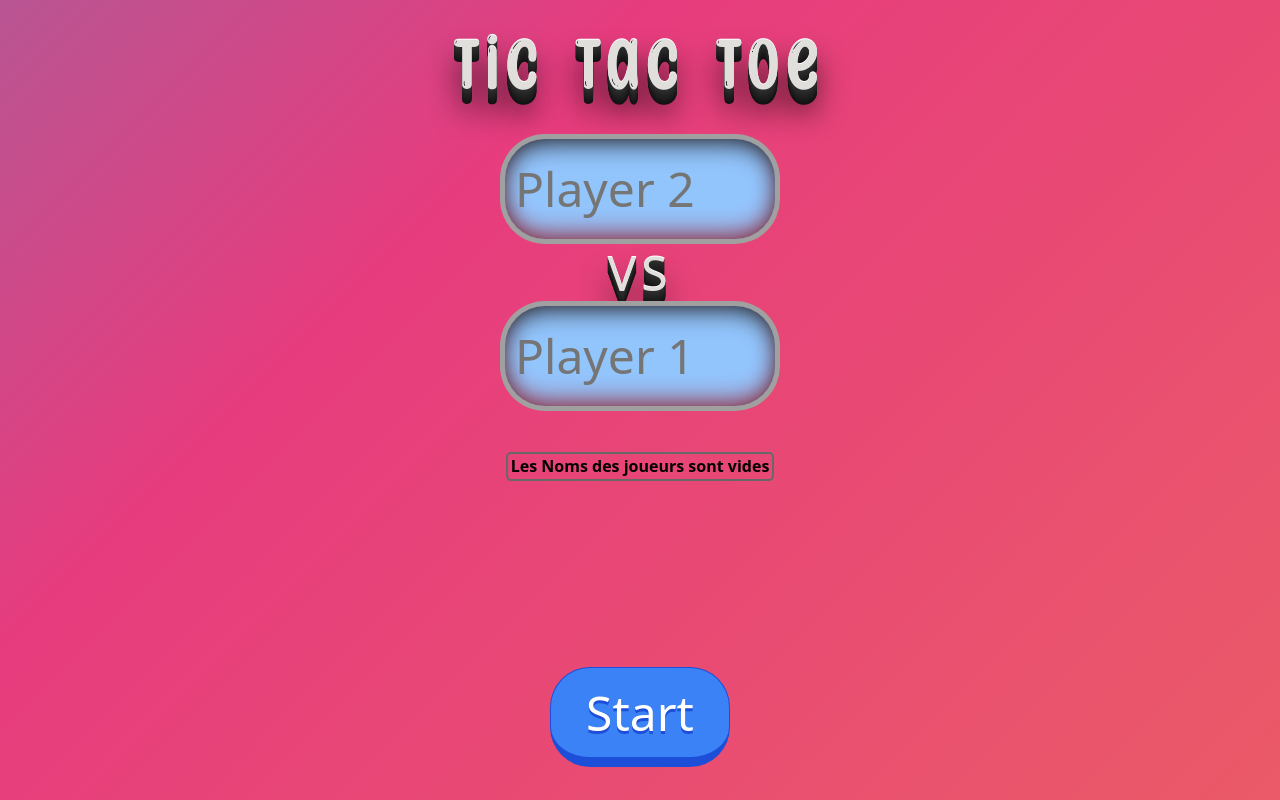
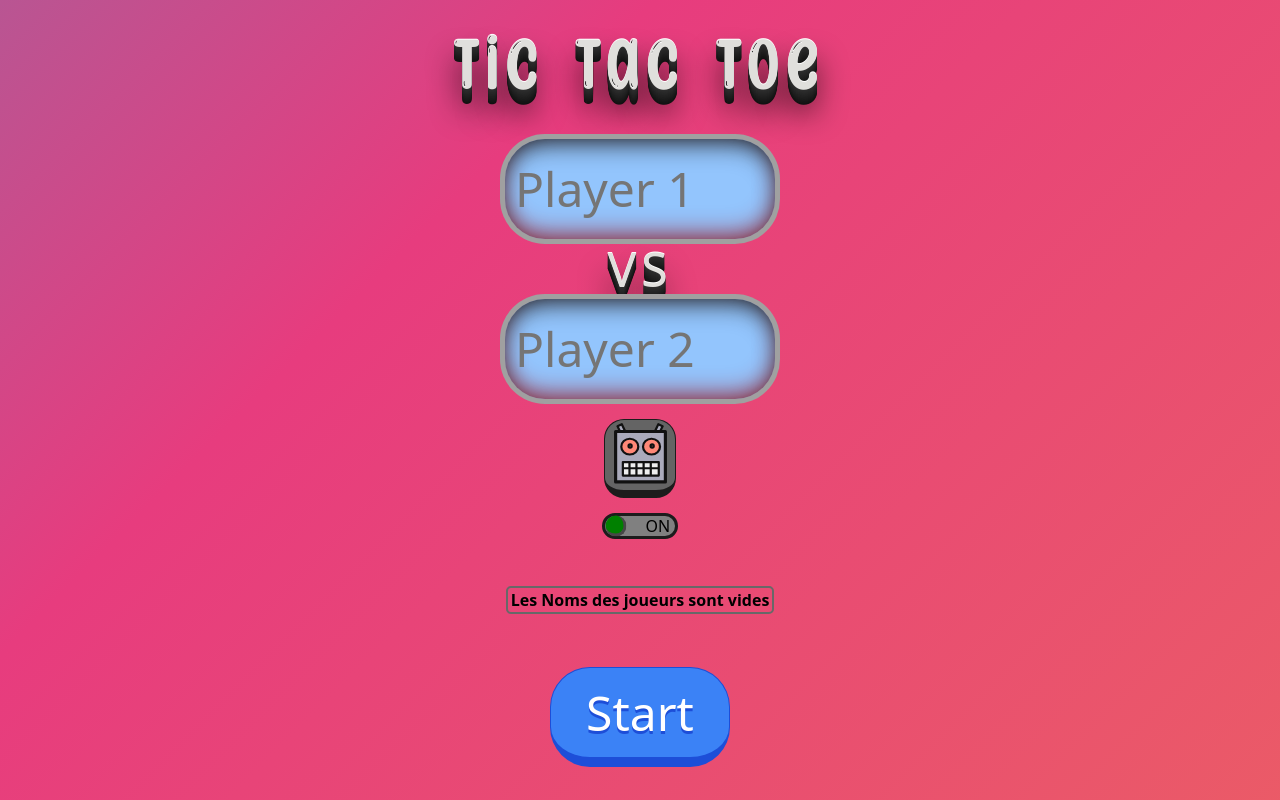
Before and after one commit to Bilou0412/Project-Tic-Tac-Toe, a website: page index.html in a window 1280 px wide. Both pictures are taken after a click on the button "Start". Drawn offline with Linux system fonts and the light colour scheme.

Commit message:
create new btn for ia

```diff
--- a/index.html
+++ b/index.html
@@ -17,11 +17,18 @@
             <form >
                 <fieldset>
                     <div class="player1">
-                        <input type="text" id="name1" name="name" placeholder="Player 2" required>
+                        <input type="text" id="name1" name="name" placeholder="Player 1" required>
                     </div>
                     <div class="versus">VS</div>
                     <div class="player2">
-                        <input type="text" id="name2" name="name" placeholder="Player 1" required>
+                        <input type="text" id="name2" name="name" placeholder="Player 2" required>
+                        <div class="ia">
+                            <div class="iabtn"><img src="./Robot.svg" alt="" srcset=""></div>
+                            <div class="iastatus">
+                                <div class="on"><p>ON</p></div>
+                                <div class="off"><p>OFF</p></div>
+                            </div>
+                        </div>
                     </div>
                 </fieldset>
             </form>
--- a/project.js
+++ b/project.js
@@ -5,7 +5,7 @@ function player(name, mark) {
   };
 }
 
-const game = (() => {
+const game = (() =>{
   let board = [];
   let roundNumber = 0;
 
@@ -20,6 +20,10 @@ const game = (() => {
     const finish = document.querySelector('.finish');
     const gameOver = document.querySelector('.gameOver');
     const restartBtn = document.querySelector('#restart');
+    const iabtn = document.querySelector('.iabtn');
+    const on = document.querySelector('.on');
+    const off = document.querySelector('.off');
+
     return {
       userInstruction,
       allCell,
@@ -31,6 +35,9 @@ const game = (() => {
       finish,
       gameOver,
       restartBtn,
+      iabtn,
+      on,
+      off,
     };
   })();
 
@@ -127,10 +134,30 @@ const game = (() => {
           console.log(cell.textContent);
           currentPlayer = displayTurn();
           cell.innerHTML = `${currentPlayer.mark}`;
+          console.log(cell.index);
           updateBoard();
           controlTheFlow(currentPlayer);
         }
       });
+    });
+  })();
+
+  const listenIaBtn = (() => {
+    let status = true;
+    domElement.name2.setAttribute('disabled', '');
+    domElement.iabtn.addEventListener('click', () => {
+      if (status) {
+        status = false;
+        domElement.off.style.cssText = 'visibility: visible;';
+        domElement.on.style.cssText = 'visibility: hidden;';
+        domElement.name2.removeAttribute('disabled', '');
+      } else {
+        status = true;
+        domElement.on.style.cssText = 'visibility: visible;';
+        domElement.off.style.cssText = 'visibility: hidden;';
+        domElement.name2.setAttribute('disabled', '');
+        domElement.name2.value = '';
+      }
     });
   })();
 
--- a/style.css
+++ b/style.css
@@ -153,7 +153,7 @@ button:active{
 }
 
 form{
-    grid-row: 2/4;
+    grid-row: 2/5;
     justify-self: center;
 }
 fieldset{
@@ -185,7 +185,7 @@ box-shadow: 0px 0px 0px 5px #A0A0A0, inset 0px 10px 27px -8px #141414, inset 0px
     text-shadow: 0 -1px 0 #fff, 0 1px 0 #2e2e2e, 0 2px 0 #2c2c2c, 0 3px 0 #2a2a2a, 0 4px 0 #282828, 0 5px 0 #262626, 0 6px 0 #242424, 0 7px 0 #222, 0 8px 0 #202020, 0 9px 0 #1e1e1e, 0 10px 0 #1c1c1c, 0 11px 0 #1a1a1a, 0 12px 0 #181818, 0 13px 0 #161616, 0 14px 0 #141414, 0 15px 0 #121212, 0 22px 30px rgba(0,0,0,0.9);
 }
 .alert{
-    grid-row: 4/5;
+    grid-row: 5/6;
     justify-self: center;
     align-self: center;
     font-family: system-ui, -apple-system, BlinkMacSystemFont, 'Segoe UI', Roboto, Oxygen, Ubuntu, Cantarell, 'Open Sans', 'Helvetica Neue', sans-serif;
@@ -261,3 +261,89 @@ text-shadow: 0 -1px 0 #fff, 0 1px 0 #2e2e2e, 0 2px 0 #2c2c2c, 0 3px 0 #2a2a2a, 0
         background-position: 0% 50%;
     }
 }
+
+.ia{
+    height: 120px;
+    width: 100px;
+    align-self: center;
+    display: flex;
+    flex-direction: column;
+    justify-content: space-between;
+    align-items: center;
+    margin-top: 20px;
+}
+.iabtn{
+    display: flex;
+    justify-content: center;
+    align-items: center;
+    height: 70px;
+    width: 70px;
+    background-color: #646464;
+    border-radius: 20px;
+    border: 1px solid #1c1c1c;
+    border-bottom:8px solid #1c1c1c;
+    transition: all .1s;
+}
+
+.iabtn:active{
+    border:1px solid #1c1c1c;
+    transform: translate(0,8px);
+    -webkit-transform: translate(0px,8px);
+}
+.iabtn img{
+    height: 90%;
+    width: 90%;
+}
+.iastatus{
+    background-color: gray;
+    height: 20px;
+    width: 70px;
+    border-radius: 30px;
+    position: relative;
+    border: 3px solid #1c1c1c;
+    margin-top: 10px;
+}
+.iastatus .on{
+    transform: translate(-50%,-50%);
+    height: 18px;
+    width: 18px;
+    bottom: 50%;
+    top: 50%;
+    left: 11px;
+    border-radius: 100%;
+    background-color: green;
+    position: absolute;
+    border-right:3px solid #474747;
+    border-bottom:3px solid #474747;
+
+}
+.iastatus .off{
+    height: 18px;
+    width: 18px;
+    transform: translate(50%,-50%);
+    bottom: 50%;
+    top: 50%;
+    right: 11px;
+    border-radius: 100%;
+    background-color: rgb(255, 0, 0);
+    position: absolute;
+    border-left:3px solid #474747;
+    border-bottom:3px solid #474747;
+    visibility: hidden;
+}
+
+.on p{
+    position: absolute;
+    top: -15px;
+    left: 40px;
+}
+
+.off p{
+    position: absolute;
+    top: -15px;
+    right: 35px;
+}
+.player2{
+    display: flex;
+    flex-direction: column;
+}
```
Also changed, not shown: package.json (added, +7 -0 lines), .eslintrc.json (added), Robot.svg (added), 1 other file.
